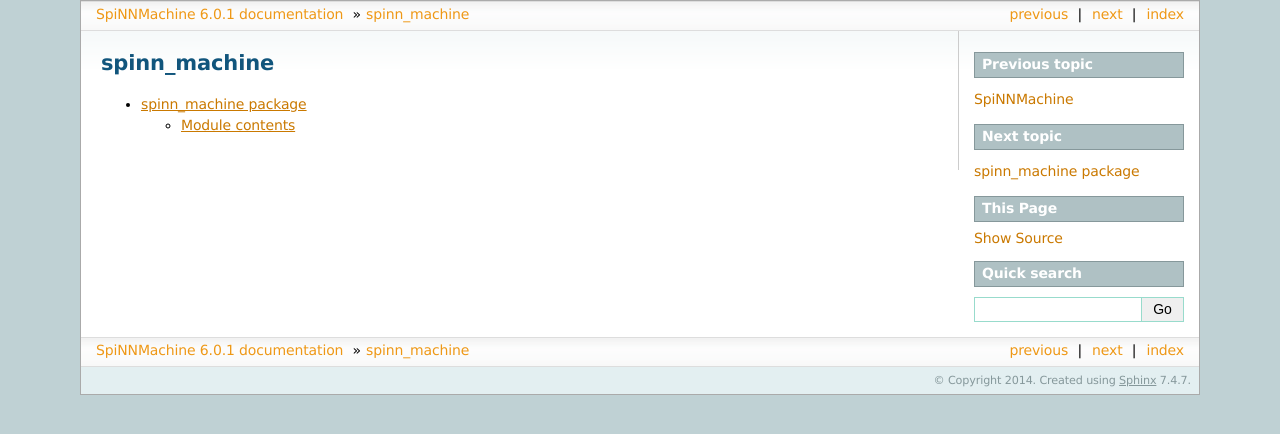
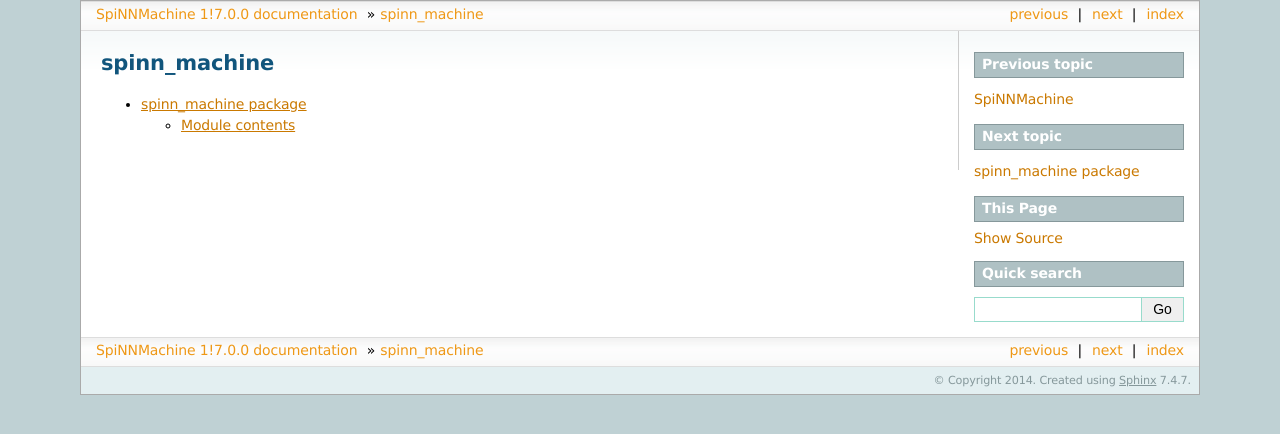
Before and after one commit to SpiNNakerManchester/SpiNNMachine, a Sphinx documentation site: the page built from doc/source/modules.rst, in a window 1280 px wide. Shown: the top 434 px of the page. Built offline with Sphinx 7.4.7, drawn with Linux system fonts in a browser that asks for light colours.

Commit message:
info for release 7.0.0

```diff
--- a/doc/source/conf.py
+++ b/doc/source/conf.py
@@ -54,7 +54,7 @@
 ]
 
 # Which version of other SpiNNaker docs do we refer to?
-spinnaker_doc_version = "latest"
+spinnaker_doc_version = "7.0.0"
 
 intersphinx_mapping = {
     'python': ('https://docs.python.org/3.8', None),
@@ -85,9 +85,9 @@
 # built documents.
 #
 # The short X.Y version.
-version = '6.0'
+version = '1!7.0'
 # The full version, including alpha/beta/rc tags.
-release = '6.0.1'
+release = '1!7.0.0'
 
 # The language for content autogenerated by Sphinx. Refer to documentation
 # for a list of supported languages.
```
